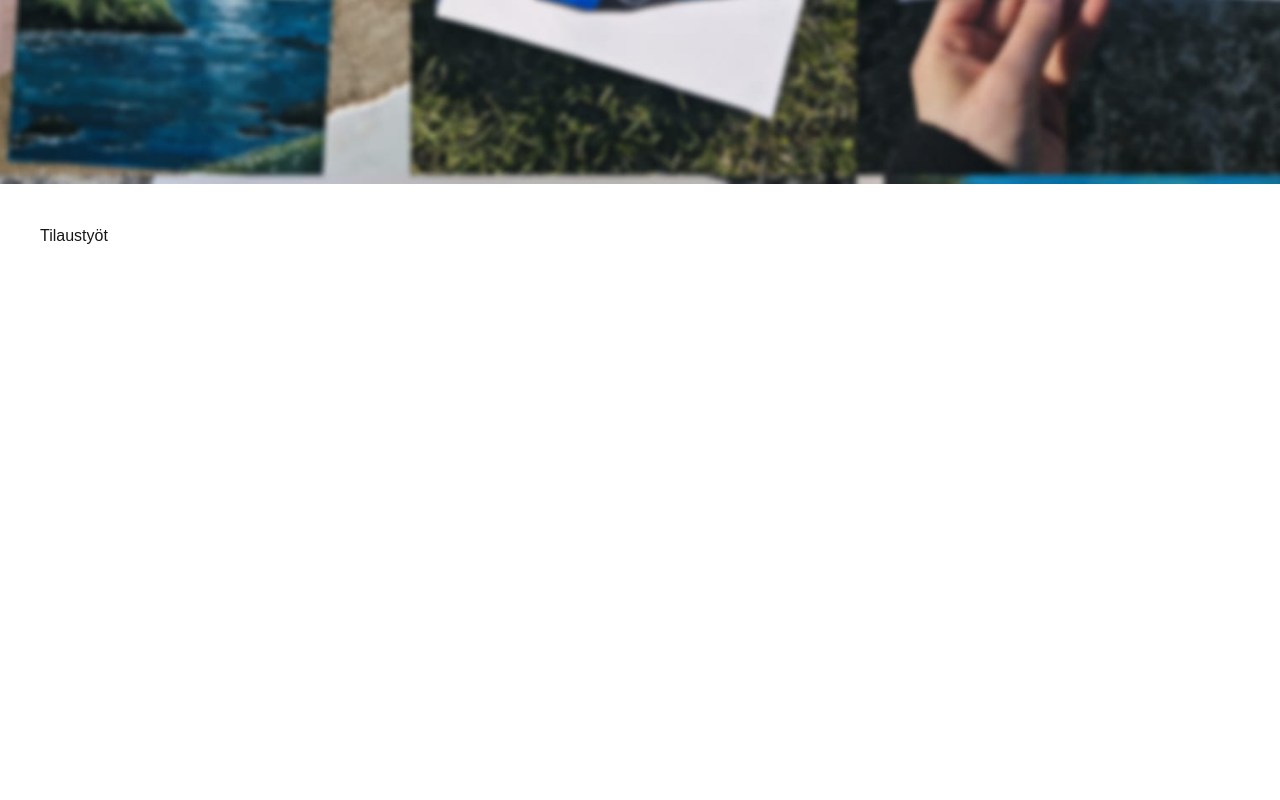
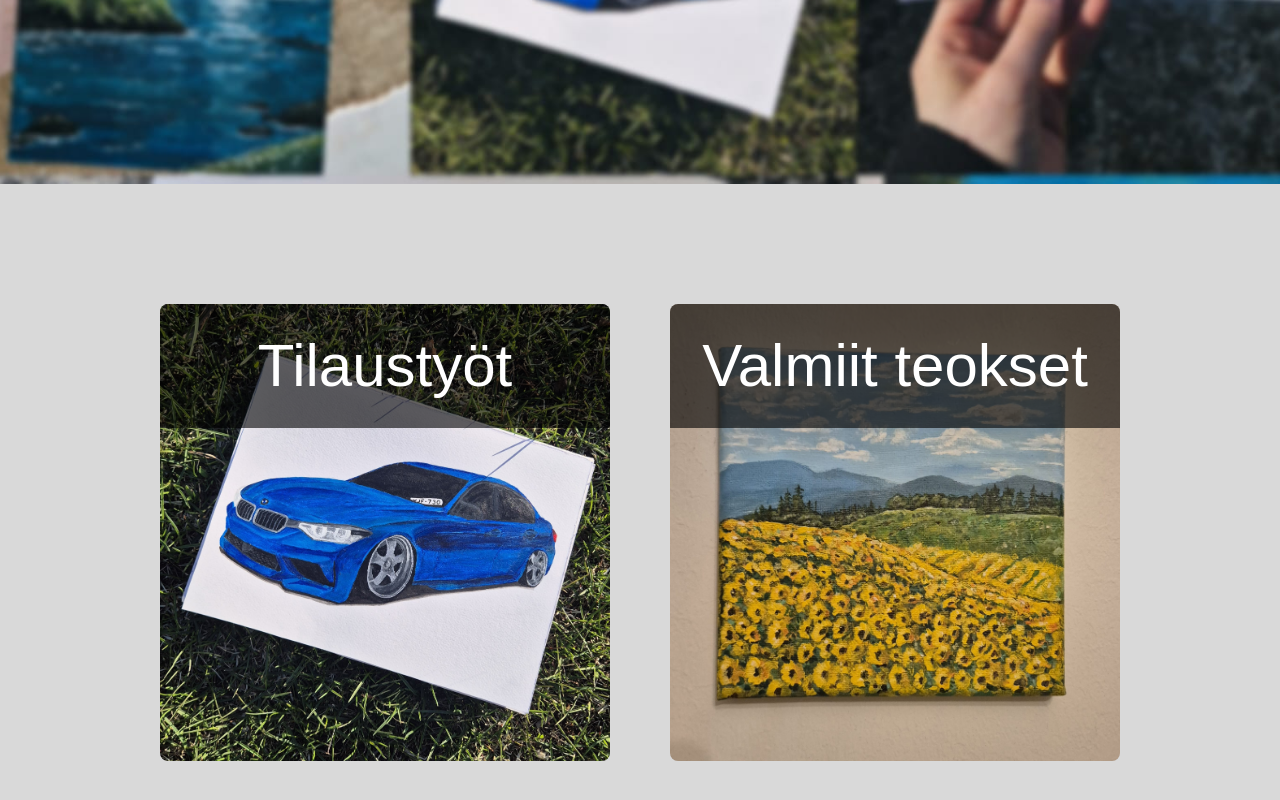
Before and after one commit to lavia1/laura.art, a Next.js app in the folder lavia-arts/: page / in a window 1280 px wide. Shown: the part 816-1616 px from the top of the page. Before the commit the page ends 1104 px from the top, so only its background shows below. Built offline with nearby package versions, Linux system fonts and the light colour scheme; a web font is replaced by a local one.

Commit message:
tilaustyö napit tehty

```diff
--- a/lavia-arts/app/page.tsx
+++ b/lavia-arts/app/page.tsx
@@ -51,9 +51,44 @@ export default function Home() {
       </div>
 
       {/* SEPARATE CONTENT */}
-      <div className="p-10">
-        <h1>Tilaustyöt</h1>
+<div className="p-30 px-40 bg-[#d9d9d9]">
+
+  <div className="grid grid-cols-1 md:grid-cols-2 gap-15">
+    <a
+      href="/tilaustyot"
+      className="relative overflow-hidden rounded-lg group"
+    >
+      <img
+        src="\sininenbw.jpg"
+        alt="Tilaustyöt"
+        className="w-full h-full object-cover transition-transform duration-300 group-hover:scale-105"
+      />
+
+      <div className="absolute top-0 left-0 w-full bg-black/60 py-4 flex justify-center">
+        <span className={` text-white text-6xl px-6 py-4 font-semibold ${mea.className}`}>
+          Tilaustyöt
+        </span>
       </div>
+    </a>
+
+    <a
+      href="/galleria"
+      className="relative overflow-hidden rounded-lg group"
+    >
+      <img
+        src="/auringonkukkapelto.jpg"
+        alt="Galleria"
+        className="w-full h-full object-cover transition-transform duration-300 group-hover:scale-105"
+      />
+
+      <div className="absolute top-0 left-0 w-full bg-black/60 py-4 flex justify-center">
+        <span className={` text-white text-6xl px-6 py-4 font-semibold ${mea.className}`}>
+          Valmiit teokset
+        </span>
+      </div>
+    </a>
+  </div>
+</div>
 
     </div>
   );
```
Also changed, not shown: lavia-arts/public/auringonkukkapelto.jpg (added), lavia-arts/public/sininenbw.jpg (added).
